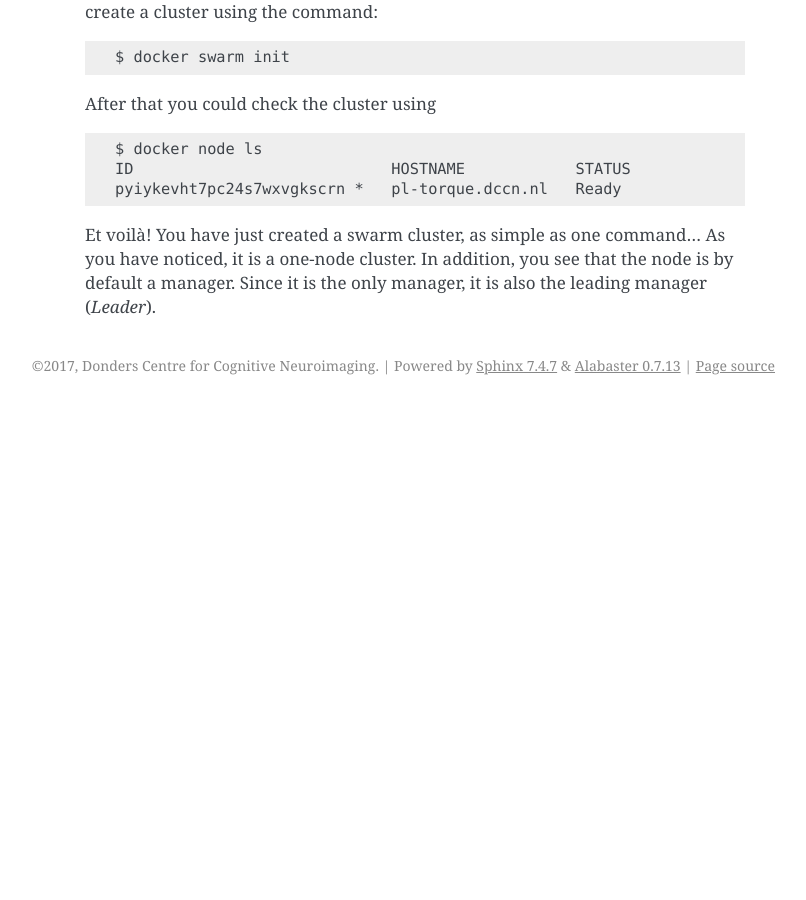
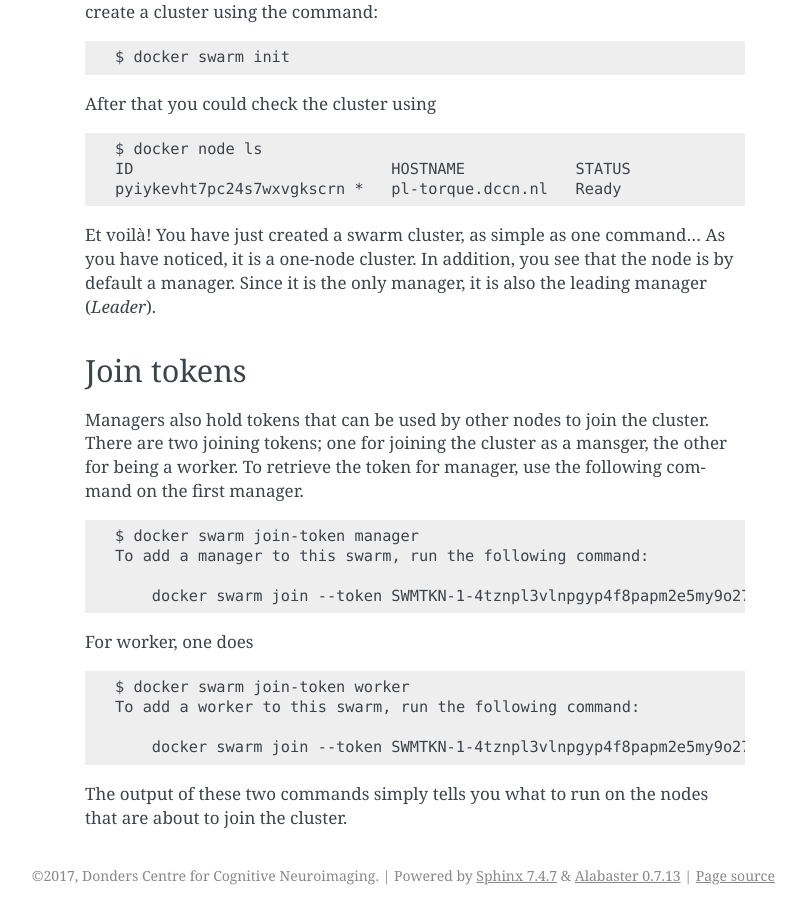
Before and after one commit to Donders-Institute/docker-swarm-setup, a Sphinx documentation site: the page built from doc/tutorial/swarm.rst, in a window 1280 px wide and 900 px high, scrolled down 1286 px. Shown: the whole window, without its empty margins (335-1141 px from the left). Built offline with Sphinx 7.4.7, drawn with Linux system fonts in a browser that asks for light colours; before the commit the page ends 1691 px from its top, so only the background shows below that.

Commit message:
Added join tokens

```diff
--- a/doc/tutorial/swarm.rst
+++ b/doc/tutorial/swarm.rst
@@ -43,3 +43,26 @@ After that you could check the cluster using
     pyiykevht7pc24s7wxvgkscrn *   pl-torque.dccn.nl   Ready               Active              Leader              18.03.1-ce
 
 Et voilà! You have just created a swarm cluster, as simple as one command... As you have noticed, it is a one-node cluster.  In addition, you see that the node is by default a manager. Since it is the only manager, it is also the leading manager (*Leader*).
+
+Join tokens
+===========
+
+Managers also hold tokens that can be used by other nodes to join the cluster. There are two joining tokens; one for joining the cluster as a mansger, the other for being a worker.  To retrieve the token for manager, use the following command on the first manager.
+
+.. code-block:: bash
+
+    $ docker swarm join-token manager
+    To add a manager to this swarm, run the following command:
+
+        docker swarm join --token SWMTKN-1-4tznpl3vlnpgyp4f8papm2e5my9o27p6v2ewk41m1xfk654fun-e5lv67kc05o3wcquywe0hujya 131.174.44.95:2377
+
+For worker, one does
+
+.. code-block:: bash
+
+    $ docker swarm join-token worker
+    To add a worker to this swarm, run the following command:
+
+        docker swarm join --token SWMTKN-1-4tznpl3vlnpgyp4f8papm2e5my9o27p6v2ewk41m1xfk654fun-2k9eap8y5vzgj7yzxminkxor7 131.174.44.95:2377
+
+The output of these two commands simply tells you what to run on the nodes that are about to join the cluster.
```
